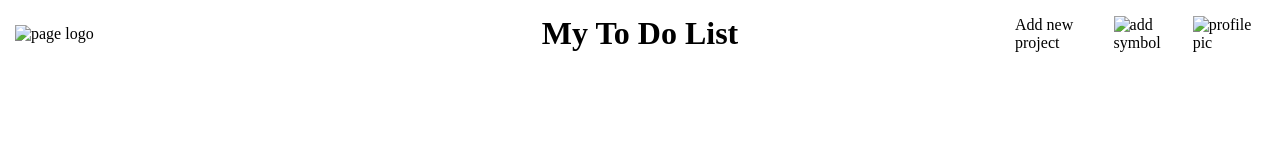
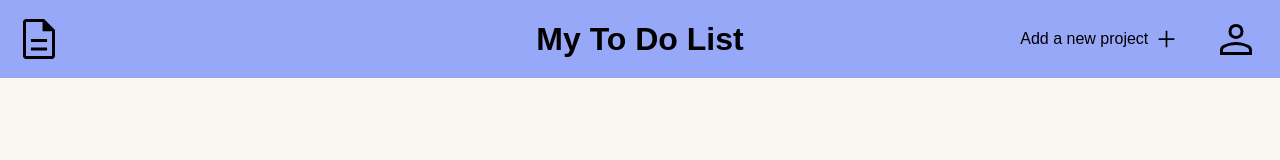
Before and after one commit to JoshDT900/TOP_ToDoList, a website built with webpack: page temp/index.html in a window 1280 px wide. Built offline with nearby package versions, Linux system fonts and the light colour scheme.

Commit message:
Add some page style

```diff
--- a/temp/index.html
+++ b/temp/index.html
@@ -10,14 +10,14 @@
 <body>
     <div class="main_wrap">
         <header class="head_page">
-            <img src="" alt="page logo" srcset="">
+            <img class="nav_logo" src="description_FILL0_wght400_GRAD0_opsz48 (1).svg" alt="page logo">
             <h1>My To Do List</h1>
             <div class="profile_box">
                 <div class="add_proj_btn">
-                    <p>Add new project</p>
-                    <img src="" alt="add symbol">
+                    <p>Add a new project</p>
+                    <img src="add_FILL0_wght400_GRAD0_opsz48.svg" alt="add note icon">
                 </div>
-                <img src="" alt="profile pic" srcset="">
+                <img src="person_FILL0_wght400_GRAD0_opsz48 (2).svg" alt="profile icon">
             </div>
         </header>
     </div>
--- a/temp/style.css
+++ b/temp/style.css
@@ -1,6 +1,18 @@
+@font-face {
+  font-family: 'Barlow', sans-serif;;
+  src: local('Barlow-Regular.ttf');
+}
+
 * {
   padding: 0px;
   margin: 0px;
+  font-family: 'Barlow', sans-serif;
+}
+
+
+
+body {
+  background-color: #FAF7F0;
 }
 
 .main_wrap {
@@ -12,6 +24,7 @@
   display: grid;
   grid-template-columns: 1fr 1fr 1fr 1fr 1fr;
   align-items: center;
+  background-color: #98A8F8;
 }
 
 .head_page h1 {
@@ -31,5 +44,11 @@
 
 .profile_box .add_proj_btn {
   display: flex;
+  align-items: center;
+  overflow: hidden;
   gap: 5px;
 }
+
+.profile_box .add_proj_btn > img {
+  width: 15%;
+}
```
Also changed, not shown: temp/Barlow-Regular.ttf (added), temp/add_FILL0_wght400_GRAD0_opsz48.svg (added), temp/description_FILL0_wght400_GRAD0_opsz48 (1).svg (added), temp/person_FILL0_wght400_GRAD0_opsz48 (2).svg (added).
